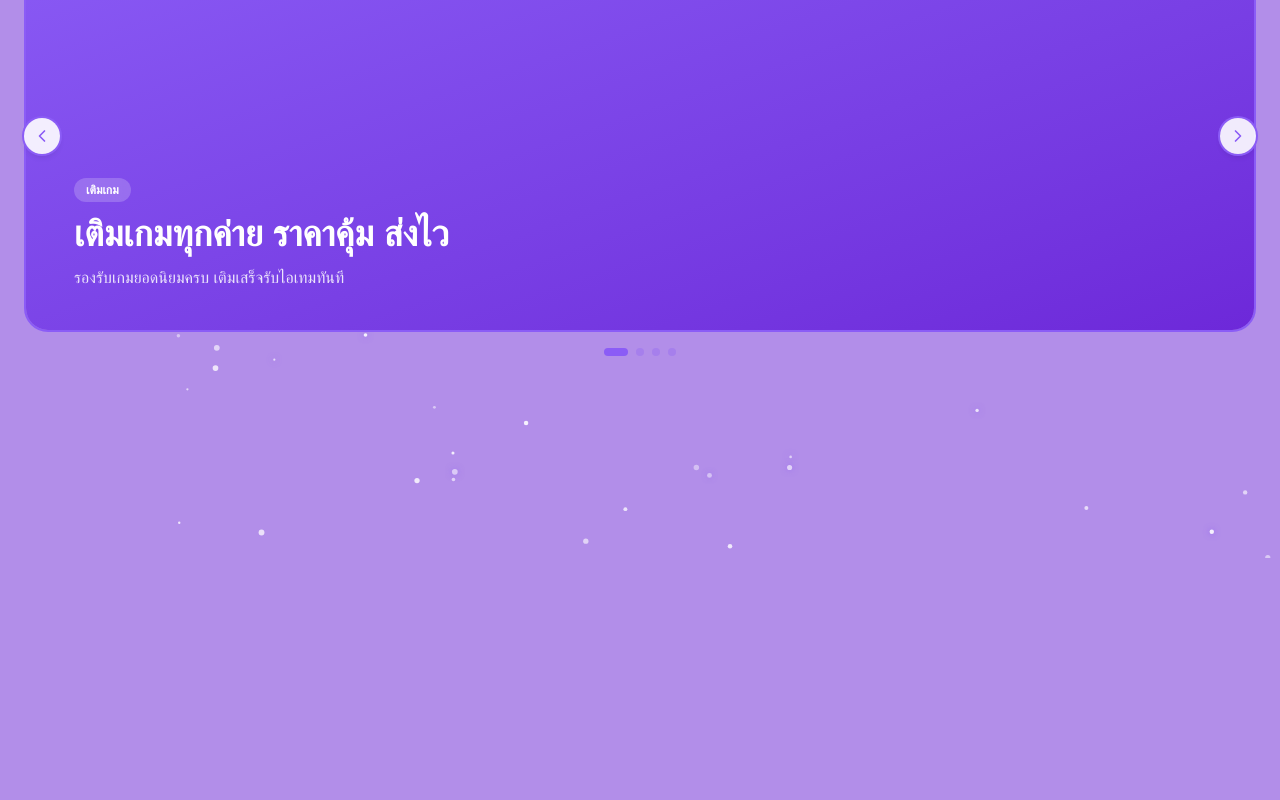
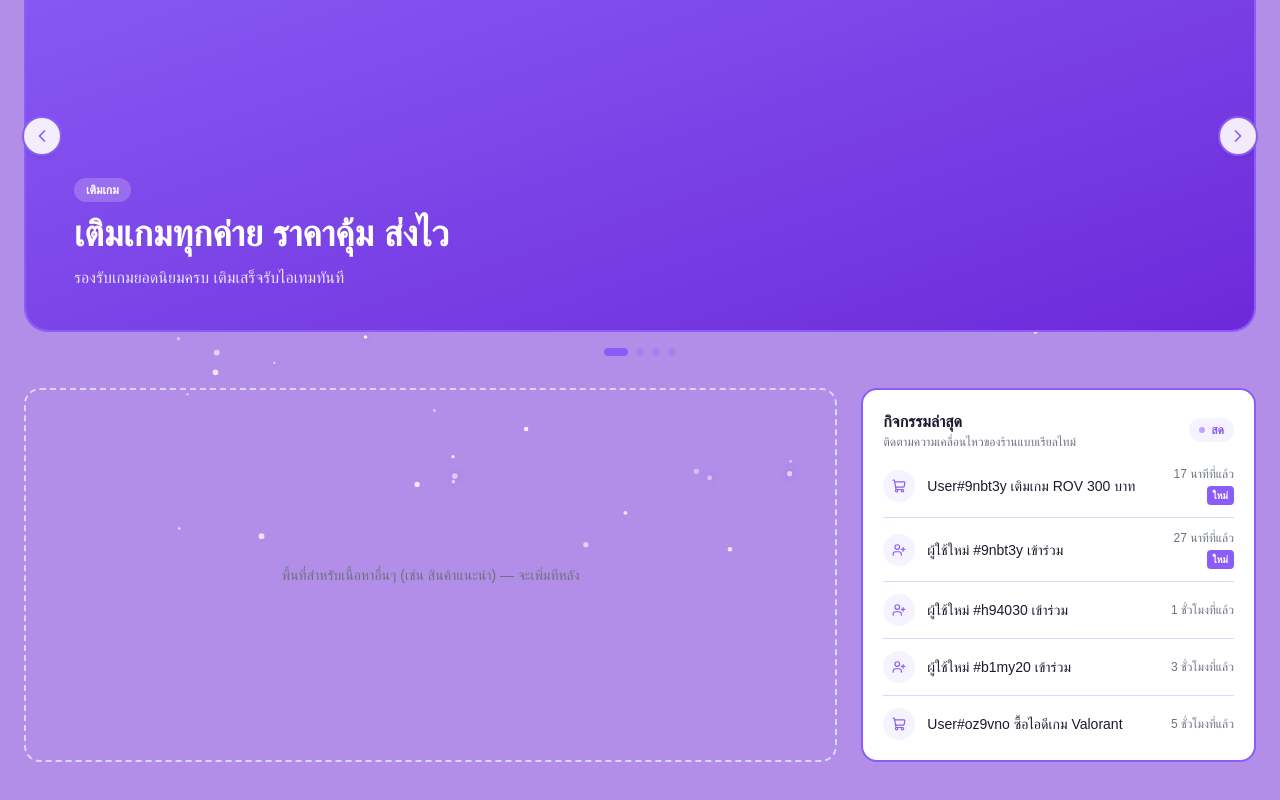
Before and after one commit to Synnado/SyndyTopup, a Next.js app: page / in a window 1280 px wide. Shown: the part 242-1042 px from the top of the page. Before the commit the page ends 800 px from the top, so only its background shows below. Built offline with nearby package versions, Linux system fonts and the light colour scheme.

Commit message:
ทำแถบกิจกรรมล่าสุด

```diff
--- a/src/app/page.tsx
+++ b/src/app/page.tsx
@@ -1,11 +1,26 @@
 import HeroCarousel from "@/components/HeroCarousel";
 import StatsBar from "@/components/StatsBar";
+import ActivityFeed from "@/components/ActivityFeed";
 
 export default function Home() {
   return (
     <main className="flex flex-1 flex-col">
       <StatsBar />
       <HeroCarousel />
+
+      {/* โซนนี้แบ่ง 2 คอลัมน์: ซ้ายเผื่อเนื้อหาอื่นๆ ในอนาคต / ขวาเป็นกิจกรรมล่าสุด */}
+      <section className="mx-auto w-full max-w-7xl px-4 pb-10 sm:px-6">
+        <div className="grid grid-cols-1 gap-6 lg:grid-cols-3">
+          {/* TODO: ใส่เนื้อหาจริง เช่น สินค้าแนะนำ ทีหลัง ตอนนี้เป็นพื้นที่เผื่อไว้ */}
+          <div className="flex items-center justify-center rounded-2xl border-2 border-dashed border-navbar-border p-10 text-center text-sm text-muted lg:col-span-2">
+            พื้นที่สำหรับเนื้อหาอื่นๆ (เช่น สินค้าแนะนำ) — จะเพิ่มทีหลัง
+          </div>
+
+          <div className="lg:col-span-1">
+            <ActivityFeed />
+          </div>
+        </div>
+      </section>
     </main>
   );
 }
--- /dev/null
+++ b/src/components/ActivityFeed.tsx
@@ -0,0 +1,79 @@
+import { UserPlus, ShoppingCart } from "lucide-react";
+
+// TODO: ข้อมูลตัวอย่างไปก่อน รอต่อกับ backend จริงค่อยดึงรายการจริงมาแทน
+const ACTIVITIES: {
+  type: "purchase" | "join";
+  text: string;
+  time: string;
+  isNew?: boolean;
+}[] = [
+  {
+    type: "purchase",
+    text: "User#9nbt3y เติมเกม ROV 300 บาท",
+    time: "17 นาทีที่แล้ว",
+    isNew: true,
+  },
+  {
+    type: "join",
+    text: "ผู้ใช้ใหม่ #9nbt3y เข้าร่วม",
+    time: "27 นาทีที่แล้ว",
+    isNew: true,
+  },
+  { type: "join", text: "ผู้ใช้ใหม่ #h94030 เข้าร่วม", time: "1 ชั่วโมงที่แล้ว" },
+  { type: "join", text: "ผู้ใช้ใหม่ #b1my20 เข้าร่วม", time: "3 ชั่วโมงที่แล้ว" },
+  {
+    type: "purchase",
+    text: "User#oz9vno ซื้อไอดีเกม Valorant",
+    time: "5 ชั่วโมงที่แล้ว",
+  },
+];
+
+export default function ActivityFeed() {
+  return (
+    <div className="flex h-full flex-col rounded-2xl border-2 border-accent bg-surface p-4 sm:p-5">
+      {/* หัวข้อ */}
+      <div className="mb-4 flex items-center justify-between gap-2">
+        <div>
+          <h3 className="font-bold text-foreground">กิจกรรมล่าสุด</h3>
+          <p className="text-xs text-muted">
+            ติดตามความเคลื่อนไหวของร้านแบบเรียลไทม์
+          </p>
+        </div>
+        <span className="flex shrink-0 items-center gap-1.5 rounded-full bg-accent-soft px-2.5 py-1 text-xs font-semibold text-accent">
+          <span className="h-1.5 w-1.5 animate-pulse rounded-full bg-accent" />
+          สด
+        </span>
+      </div>
+
+      {/* รายการกิจกรรม */}
+      <div className="flex flex-col divide-y divide-navbar-border">
+        {ACTIVITIES.map((activity, index) => {
+          const Icon = activity.type === "purchase" ? ShoppingCart : UserPlus;
+          return (
+            <div
+              key={index}
+              className="flex items-center gap-3 py-3 first:pt-0 last:pb-0"
+            >
+              <div className="flex h-8 w-8 shrink-0 items-center justify-center rounded-full bg-accent-soft text-accent">
+                <Icon size={14} />
+              </div>
+              <p className="min-w-0 flex-1 truncate text-sm text-foreground">
+                {activity.text}
+              </p>
+              <div className="flex shrink-0 flex-col items-end gap-1">
+                <span className="whitespace-nowrap text-xs text-muted">
+                  {activity.time}
+                </span>
+                {activity.isNew && (
+                  <span className="rounded bg-accent px-1.5 py-0.5 text-[10px] font-bold text-white">
+                    ใหม่
+                  </span>
+                )}
+              </div>
+            </div>
+          );
+        })}
+      </div>
+    </div>
+  );
+}
```
